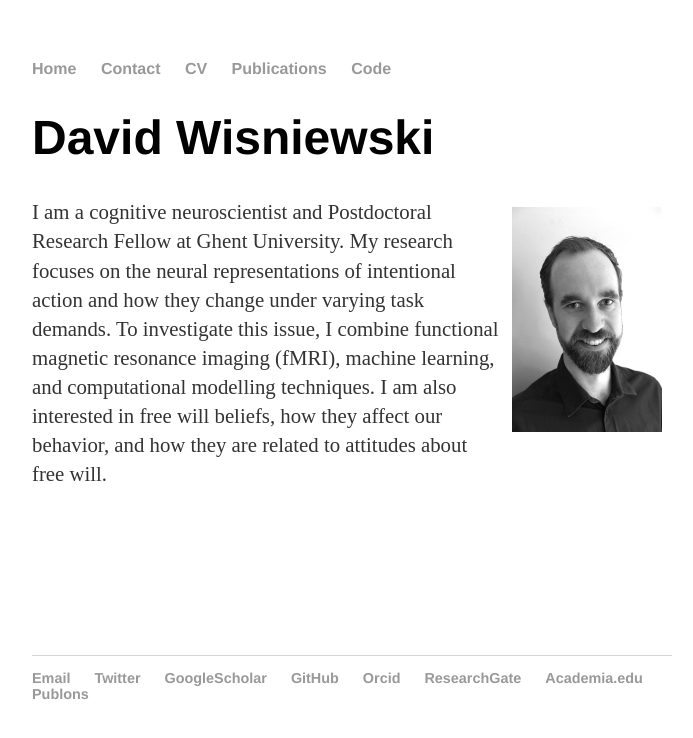
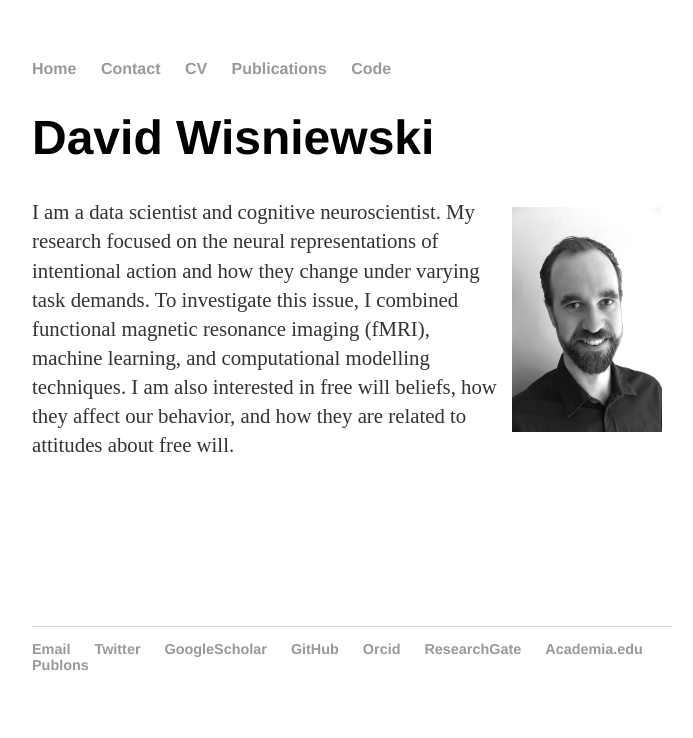
Before and after one commit to davidwisniewski/davidwisniewski.github.io, a Jekyll site: the page built from index.html, in a window 1280 px wide. Shown: the top 738 px of the page, without its empty margins (288-981 px from the left). Built offline with Jekyll 4.4.1, drawn with Linux system fonts in a browser that asks for light colours.

Commit message:
Update index.html

```diff
--- a/index.html
+++ b/index.html
@@ -6,8 +6,8 @@ title: David Wisniewski
 	<h1>David Wisniewski</h1>
 	<img title="David Wisniewski" style="margin: 10px; float: right;" alt="Photo of David Wisniewski" src="/images/David_Wisniewski_300x450_BW.jpg" width="150" height="225" />
 	<p>
-	I am a cognitive neuroscientist and Postdoctoral Research Fellow at Ghent University. My research focuses on the neural representations of intentional action
-	and how they change under varying task demands. To investigate this issue, I combine functional magnetic resonance imaging (fMRI),
+	I am a data scientist and cognitive neuroscientist. My research focused on the neural representations of intentional action
+	and how they change under varying task demands. To investigate this issue, I combined functional magnetic resonance imaging (fMRI),
 	machine learning, and computational modelling techniques. I am also interested in free will beliefs, how they affect our behavior, and how they are related to attitudes about free will.
 	<br>
 	<br>
```
